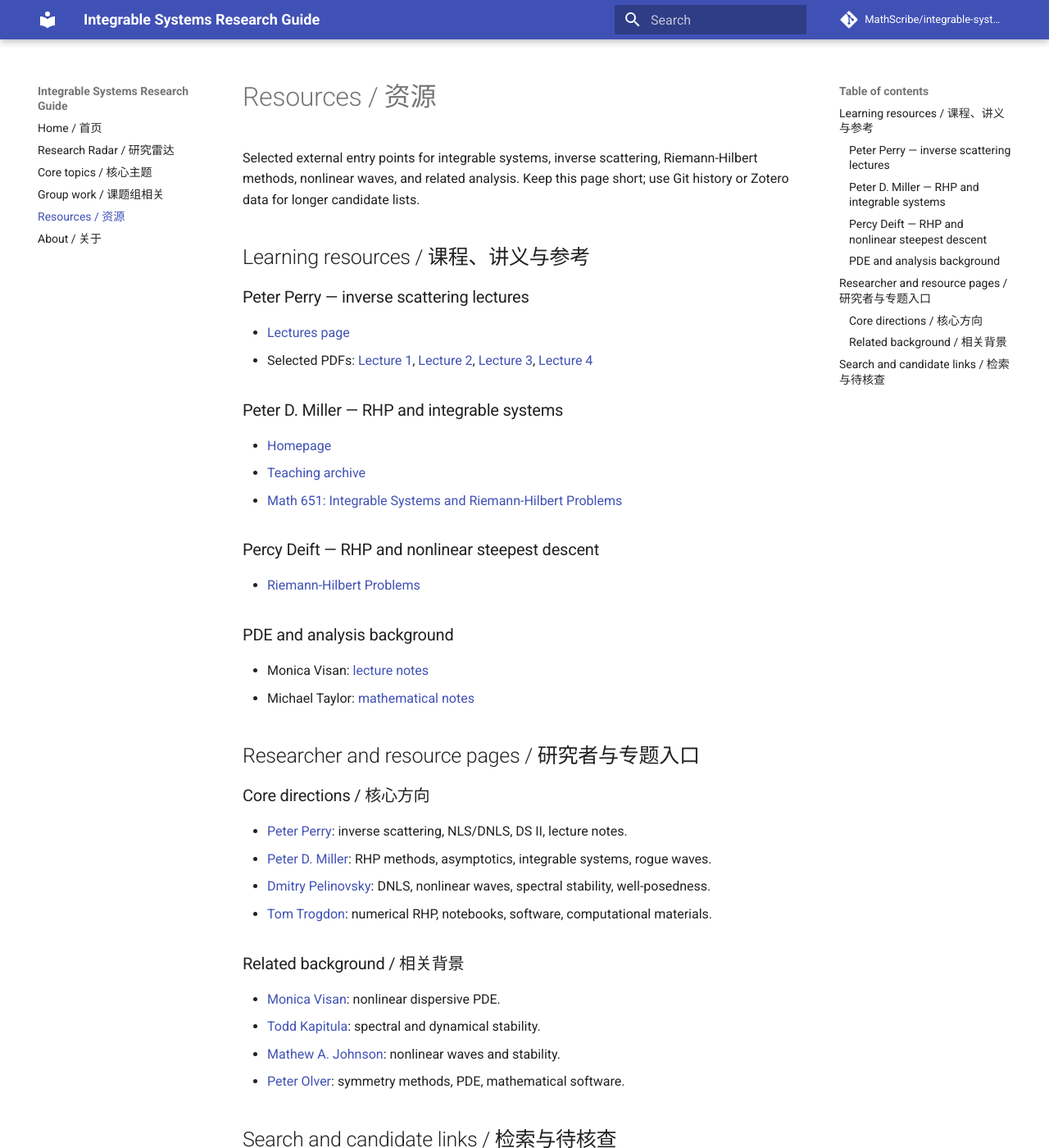
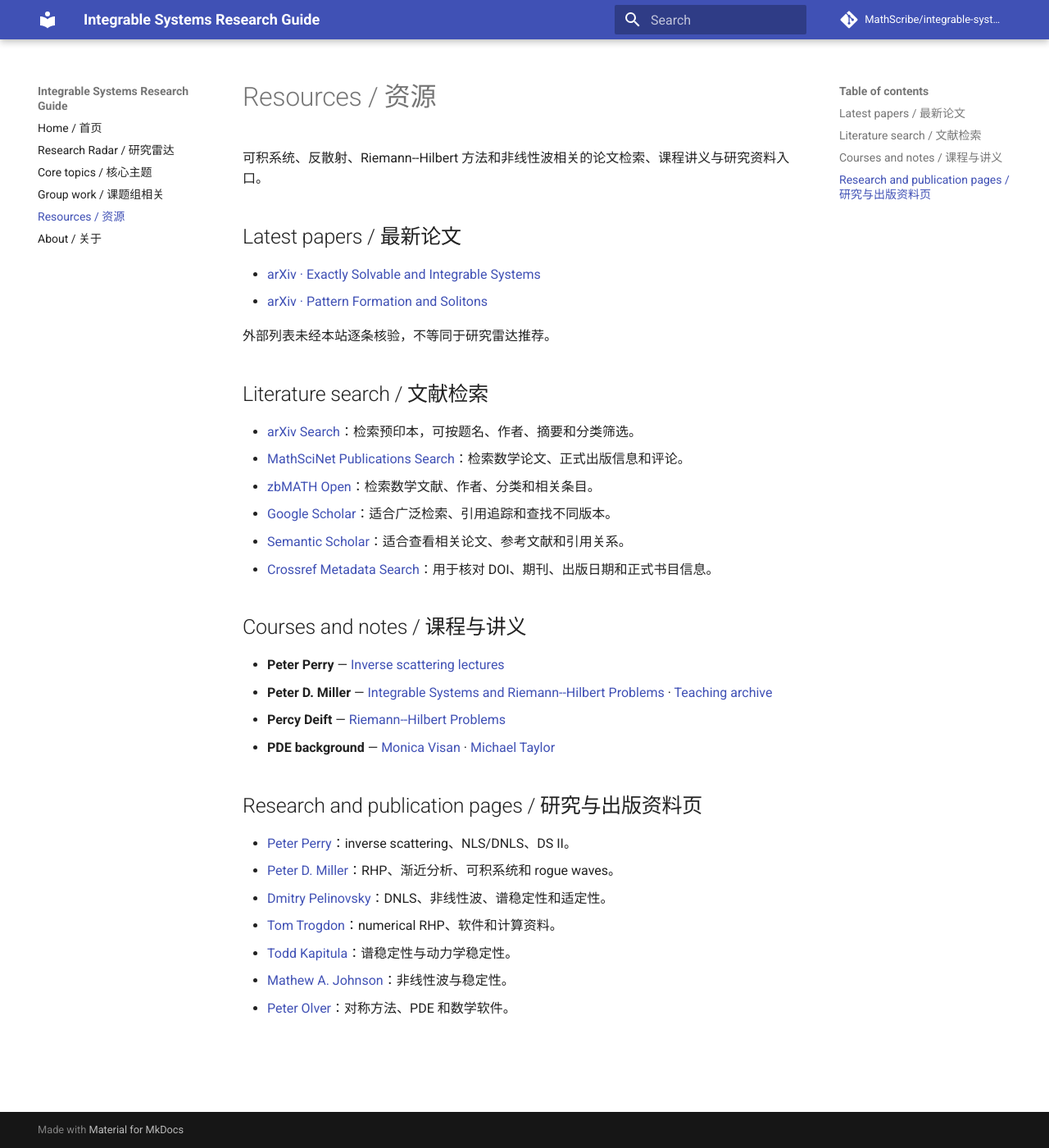
Before and after one commit to MathScribe/integrable-systems-guide, an MkDocs documentation site: the page built from docs/resources.md, in a window 1280 px wide and 1400 px high. Shown: the whole window at 82% size. Built offline with MkDocs 1.6.1 and Material for MkDocs 9.7.7, drawn with Linux system fonts in a browser that asks for light colours; comment, search, counter and statistics services are not loaded; some of the changed text lies outside the part shown.

Commit message:
Improve research resource links

```diff
--- a/docs/resources.md
+++ b/docs/resources.md
@@ -1,50 +1,36 @@
 # Resources / 资源
 
-Selected external entry points for integrable systems, inverse scattering, Riemann-Hilbert methods, nonlinear waves, and related analysis. Keep this page short; use Git history or Zotero data for longer candidate lists.
+可积系统、反散射、Riemann--Hilbert 方法和非线性波相关的论文检索、课程讲义与研究资料入口。
 
-## Learning resources / 课程、讲义与参考
+## Latest papers / 最新论文
 
-### Peter Perry — inverse scattering lectures
+- [arXiv · Exactly Solvable and Integrable Systems](https://arxiv.org/list/nlin.SI/recent)
+- [arXiv · Pattern Formation and Solitons](https://arxiv.org/list/nlin.PS/recent)
 
-- [Lectures page](https://www.ms.uky.edu/~perry/lectures.htm)
-- Selected PDFs: [Lecture 1](https://www.ms.uky.edu/~perry/Tsinghua-2025/Tsinghua-Lecture-1.pdf), [Lecture 2](https://www.ms.uky.edu/~perry/Tsinghua-2025/Tsinghua-Lecture-2.pdf), [Lecture 3](https://www.ms.uky.edu/~perry/Tsinghua-2025/Tsinghua-Lecture-3.pdf), [Lecture 4](https://www.ms.uky.edu/~perry/Tsinghua-2025/Tsinghua-Lecture-4.pdf)
+外部列表未经本站逐条核验，不等同于研究雷达推荐。
 
-### Peter D. Miller — RHP and integrable systems
+## Literature search / 文献检索
 
-- [Homepage](https://websites.umich.edu/~millerpd/)
-- [Teaching archive](https://websites.umich.edu/~millerpd/Teaching.html)
-- [Math 651: Integrable Systems and Riemann-Hilbert Problems](https://websites.umich.edu/~millerpd/CurrentCourses/651_Winter18.html)
+- [arXiv Search](https://arxiv.org/search/)：检索预印本，可按题名、作者、摘要和分类筛选。
+- [MathSciNet Publications Search](https://mathscinet.ams.org/mathscinet/publications-search)：检索数学论文、正式出版信息和评论。
+- [zbMATH Open](https://zbmath.org/)：检索数学文献、作者、分类和相关条目。
+- [Google Scholar](https://scholar.google.com/)：适合广泛检索、引用追踪和查找不同版本。
+- [Semantic Scholar](https://www.semanticscholar.org/)：适合查看相关论文、参考文献和引用关系。
+- [Crossref Metadata Search](https://search.crossref.org/)：用于核对 DOI、期刊、出版日期和正式书目信息。
 
-### Percy Deift — RHP and nonlinear steepest descent
+## Courses and notes / 课程与讲义
 
-- [Riemann-Hilbert Problems](https://arxiv.org/abs/1903.08304)
+- **Peter Perry** — [Inverse scattering lectures](https://www.ms.uky.edu/~perry/lectures.htm)
+- **Peter D. Miller** — [Integrable Systems and Riemann--Hilbert Problems](https://websites.umich.edu/~millerpd/CurrentCourses/651_Winter18.html) · [Teaching archive](https://websites.umich.edu/~millerpd/Teaching.html)
+- **Percy Deift** — [Riemann--Hilbert Problems](https://arxiv.org/abs/1903.08304)
+- **PDE background** — [Monica Visan](https://www.math.ucla.edu/~visan/lecturenotes.html) · [Michael Taylor](https://mtaylor.web.unc.edu/notes/)
 
-### PDE and analysis background
+## Research and publication pages / 研究与出版资料页
 
-- Monica Visan: [lecture notes](https://www.math.ucla.edu/~visan/lecturenotes.html)
-- Michael Taylor: [mathematical notes](https://mtaylor.web.unc.edu/notes/)
-
-## Researcher and resource pages / 研究者与专题入口
-
-### Core directions / 核心方向
-
-- [Peter Perry](https://www.ms.uky.edu/~perry/): inverse scattering, NLS/DNLS, DS II, lecture notes.
-- [Peter D. Miller](https://websites.umich.edu/~millerpd/): RHP methods, asymptotics, integrable systems, rogue waves.
-- [Dmitry Pelinovsky](https://pelinovsky.mcmaster.ca/): DNLS, nonlinear waves, spectral stability, well-posedness.
-- [Tom Trogdon](https://faculty.washington.edu/trogdon/): numerical RHP, notebooks, software, computational materials.
-
-### Related background / 相关背景
-
-- [Monica Visan](https://www.math.ucla.edu/~visan/): nonlinear dispersive PDE.
-- [Todd Kapitula](https://sites.calvin.edu/tmk5/index.html): spectral and dynamical stability.
-- [Mathew A. Johnson](https://matjohn.ku.edu/): nonlinear waves and stability.
-- [Peter Olver](https://www-users.cse.umn.edu/~olver/): symmetry methods, PDE, mathematical software.
-
-## Search and candidate links / 检索与待核查
-
-- [MathSciNet publications search](https://mathscinet.ams.org/mathscinet/publications-search)
-- [arXiv search](https://arxiv.org/search/)
-- [Google Scholar](https://scholar.google.com/)
-- [Semantic Scholar](https://www.semanticscholar.org/)
-
-Candidate links should stay out of the main list until their mathematical relevance and link stability have been checked. Likely candidates include KIT/Xian Liao IST course pages, Fields workshop pages, finite-gap references, and selected Zotero-derived entries.
+- [Peter Perry](https://www.ms.uky.edu/~perry/)：inverse scattering、NLS/DNLS、DS II。
+- [Peter D. Miller](https://websites.umich.edu/~millerpd/)：RHP、渐近分析、可积系统和 rogue waves。
+- [Dmitry Pelinovsky](https://pelinovsky.mcmaster.ca/)：DNLS、非线性波、谱稳定性和适定性。
+- [Tom Trogdon](https://faculty.washington.edu/trogdon/)：numerical RHP、软件和计算资料。
+- [Todd Kapitula](https://sites.calvin.edu/tmk5/index.html)：谱稳定性与动力学稳定性。
+- [Mathew A. Johnson](https://matjohn.ku.edu/)：非线性波与稳定性。
+- [Peter Olver](https://www-users.cse.umn.edu/~olver/)：对称方法、PDE 和数学软件。
```
